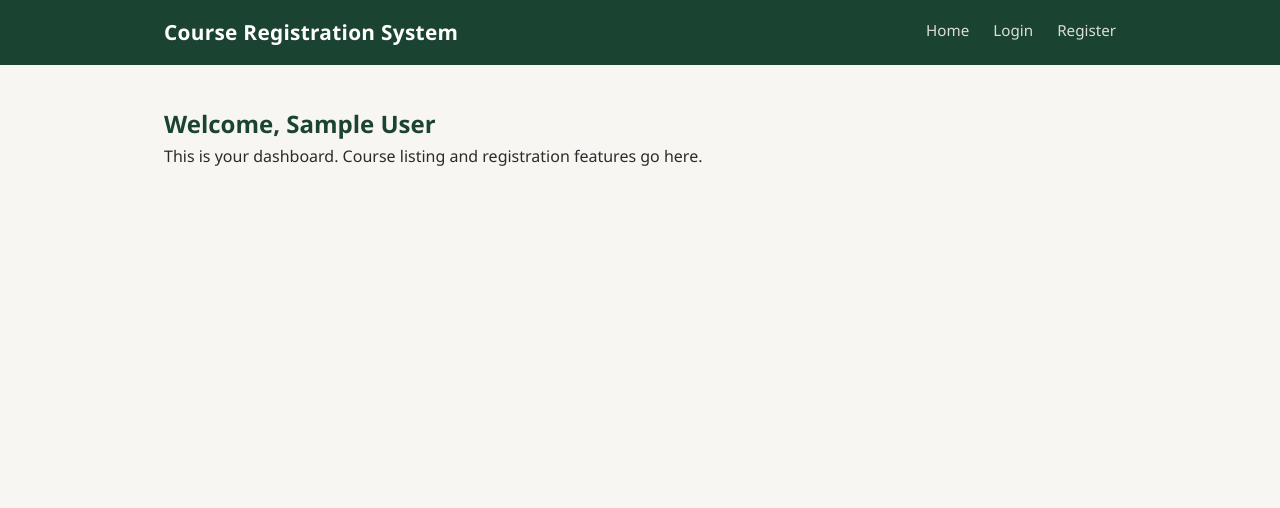
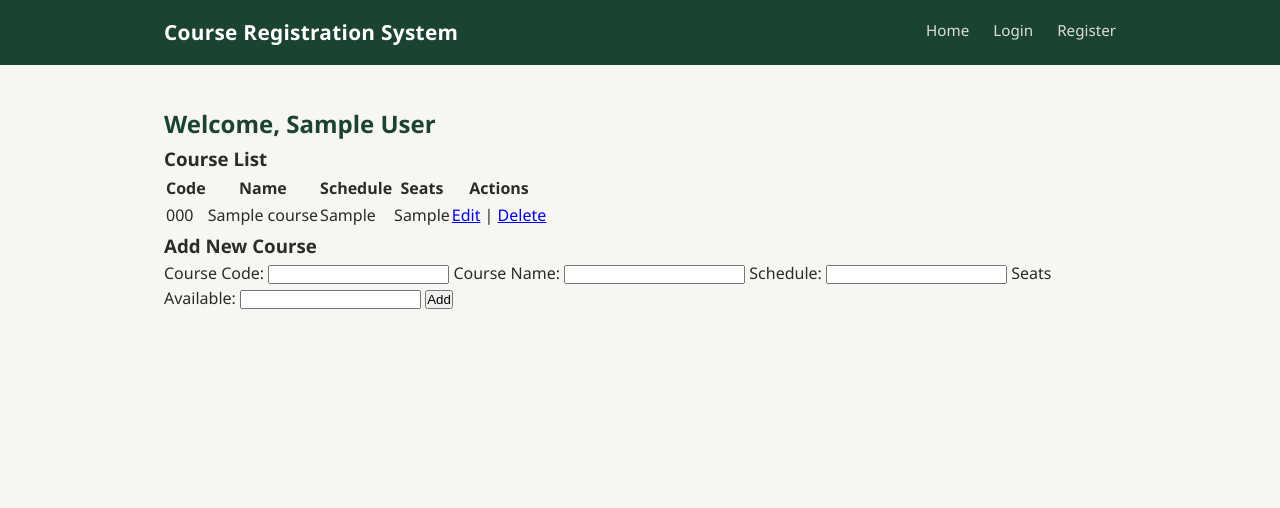
Before and after one commit to wanjalalularif123-commits/bit4023-final-project, a PHP site: page /dashboard.php in a window 1280 px wide. Shown: the top 508 px of the page. Run offline with PHP 8.4, Linux system fonts and the light colour scheme; the visitor is signed in with stand-in values (Sample User, id 1); tables that the repository leaves empty or names only in its code hold one stand-in row (values such as "Sample post").

Commit message:
Update CRUD logic for Member 4 courses module

```diff
--- a/dashboard.php
+++ b/dashboard.php
@@ -1,5 +1,6 @@
 <?php
 require "config.php";
+require "php/db.php";
 
 if (!isset($_SESSION["user_id"])) {
     header("Location: login.php");
@@ -19,7 +20,7 @@ if (!isset($_SESSION["user_id"])) {
 
 <main>
   <h2>Welcome, <?= htmlspecialchars($_SESSION["full_name"]) ?></h2>
-  <p>This is your dashboard. Course listing and registration features go here.</p>
+  <?php require "includes/module.php"; ?>
 </main>
 
 <?php require "includes/footer.php"; ?>
--- a/includes/module.php
+++ b/includes/module.php
@@ -1,36 +1,35 @@
 <?php
-// Member 4: Application Module (Core Feature + CRUD)
-// $conn is already available here (from db.php, required in dashboard.php)
-//
-// Example for a "list" feature — replace "items" with your actual table name
-// once you've decided on your application (e.g. courses, appointments, notices).
-
-$result = $conn->query("SELECT * FROM items ORDER BY created_at DESC");
+$result = $conn->query("SELECT * FROM courses ORDER BY id DESC");
 ?>
 
-<h3>Your Items</h3>
-
+<h3>Course List</h3>
 <table>
   <tr>
-    <th>Title</th>
-    <th>Description</th>
+    <th>Code</th>
+    <th>Name</th>
+    <th>Schedule</th>
+    <th>Seats</th>
     <th>Actions</th>
   </tr>
   <?php while ($row = $result->fetch_assoc()): ?>
     <tr>
-      <td><?php echo htmlspecialchars($row['title']); ?></td>
-      <td><?php echo htmlspecialchars($row['description']); ?></td>
+      <td><?php echo htmlspecialchars($row['course_code']); ?></td>
+      <td><?php echo htmlspecialchars($row['course_name']); ?></td>
+      <td><?php echo htmlspecialchars($row['schedule']); ?></td>
+      <td><?php echo $row['seats_available']; ?></td>
       <td>
         <a href="module_edit.php?id=<?php echo $row['id']; ?>">Edit</a> |
-        <a href="module_delete.php?id=<?php echo $row['id']; ?>" onclick="return confirm('Delete this item?')">Delete</a>
+        <a href="module_delete.php?id=<?php echo $row['id']; ?>" onclick="return confirm('Delete this course?')">Delete</a>
       </td>
     </tr>
   <?php endwhile; ?>
 </table>
 
-<h3>Add New Item</h3>
+<h3>Add New Course</h3>
 <form method="POST" action="module_create.php">
-  <label>Title: <input type="text" name="title" required></label>
-  <label>Description: <textarea name="description"></textarea></label>
+  <label>Course Code: <input type="text" name="course_code" required></label>
+  <label>Course Name: <input type="text" name="course_name" required></label>
+  <label>Schedule: <input type="text" name="schedule" required></label>
+  <label>Seats Available: <input type="number" name="seats_available" required></label>
   <button type="submit">Add</button>
 </form>
--- a/module_delete.php
+++ b/module_delete.php
@@ -5,7 +5,7 @@ require 'php/db.php';
 // Member 4: handle Delete
 if (isset($_GET['id'])) {
     $id = (int) $_GET['id'];
-    $stmt = $conn->prepare("DELETE FROM items WHERE id = ?");
+    $stmt = $conn->prepare("DELETE FROM courses WHERE id = ?");
     $stmt->bind_param("i", $id);
     $stmt->execute();
 }
```
Also changed, not shown: module_create.php (+6 -4 lines), module_edit.php (+30 -3 lines).
